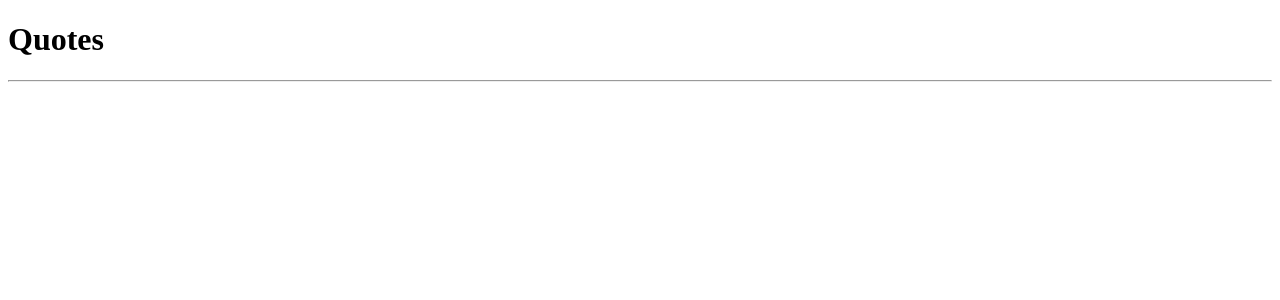
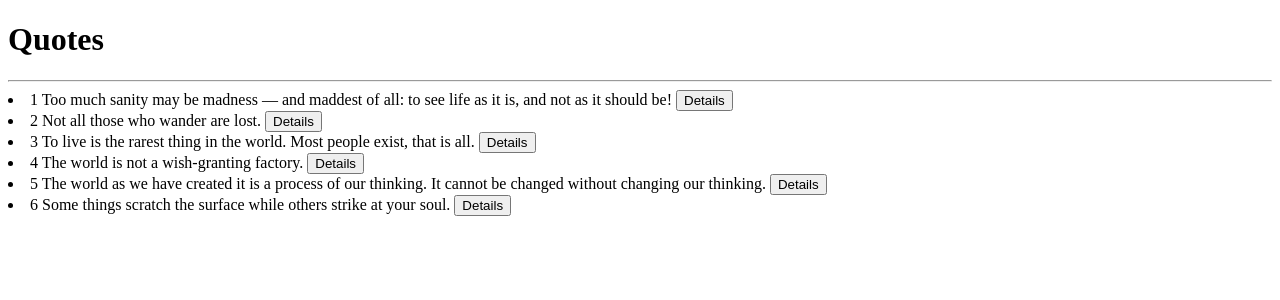
Before and after one commit to lydiah1wachira/angular-quotes-app, an Angular app: page / in a window 1280 px wide. Shown: the top 300 px of the page. Built offline with nearby package versions, Linux system fonts and the light colour scheme.

Commit message:
add a function to toggle between hiding and showing quote details.

```diff
--- a/src/app/quote-detail/quote-detail.component.html
+++ b/src/app/quote-detail/quote-detail.component.html
@@ -1,7 +1,5 @@
-<p>
-  {{quote.author}}
-  {{quote.datePosted}}
-  {{quote.submittedBy}}
-  {{quote.upvote}}
-  {{quote.downvote}}
-</p>
+<p>{{ quote.author }}</p>
+<p>{{ quote.submittedBy }}</p>
+<p>{{ quote.datePosted }}</p>
+<p>{{ quote.upvote }}</p>
+<p>{{ quote.downvote }}</p>
--- a/src/app/quote-detail/quote-detail.component.ts
+++ b/src/app/quote-detail/quote-detail.component.ts
@@ -8,7 +8,7 @@ import { Quote } from '../quote';
 })
 export class QuoteDetailComponent implements OnInit {
 
-  @Input()quote:Quote;
+  @Input()quote!:Quote;
   constructor() { }
 
   ngOnInit(): void {
--- a/src/app/quote.ts
+++ b/src/app/quote.ts
@@ -1,6 +1,6 @@
 export class Quote {
   public showQuoteDetails!:boolean;
-  constructor( public id:number, public quoteText: string, public author:string, public submittedBy:string, public upvote:number, public downvote:number, public datePosted:Date ) {
+  constructor( public id:number, public quoteText: string, public author:string, public submittedBy:string,  public datePosted:Date, public upvote:number, public downvote:number, ) {
     this.showQuoteDetails = false;
   }
 
--- a/src/app/quote/quote.component.html
+++ b/src/app/quote/quote.component.html
@@ -1,9 +1,10 @@
 <div>
   <h1>Quotes</h1>
   <hr>
-  <li *ngFor="let quote of quotes">
+  <li *ngFor="let quote of quotes; let i = index">
     {{quote.id}}
     {{quote.quoteText}}
-    <app-quote-detail [quote]="quote"></app-quote-detail>
+    <button (click)="toggleQuoteDetails(i)">Details</button>
+    <app-quote-detail *ngIf="quote.showQuoteDetails" [quote]="quote"></app-quote-detail>
   </li>
 </div>
--- a/src/app/quote/quote.component.ts
+++ b/src/app/quote/quote.component.ts
@@ -8,7 +8,20 @@ import { Quote } from '../quote'
 })
 export class QuoteComponent implements OnInit {
 
+  quotes:Quote[] = [
+    new Quote(1, 'Too much sanity may be madness — and maddest of all: to see life as it is, and not as it should be!', ' Miguel de Cervantes Saavedra', 'Dumbledore', new Date(2021,3, 21), 0,0),
+    new Quote(2,'Not all those who wander are lost.', 'J.R.R. Tolkein', 'potter', new Date(2021,5,28), 0,0),
+    new Quote(3,'To live is the rarest thing in the world. Most people exist, that is all.', 'Oscar Wilde', 'Hermione', new Date(2020,1,15), 0,0),
+    new Quote(4,'The world is not a wish-granting factory.', 'John Greene ', 'Snape', new Date(2019,10,28), 0,0),
+    new Quote(5, 'The world as we have created it is a process of our thinking. It cannot be changed without changing our thinking.', 'Albert Einstein', 'Voldemort', new Date(2019,10,28), 0,0),
+    new Quote(6, 'Some things scratch the surface while others strike at your soul.', ' Gianna Perada', 'Draco', new Date(2019,10,28), 0,0)
 
+
+  ];
+
+  toggleQuoteDetails (index:any) {
+    this.quotes[index].showQuoteDetails = ! this.quotes[index].showQuoteDetails;
+  }
 
   constructor() { }
 
```
